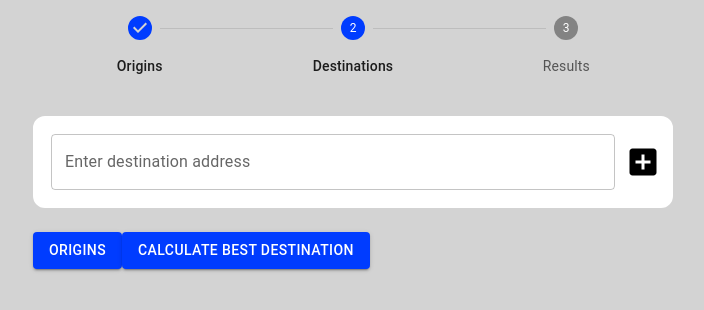
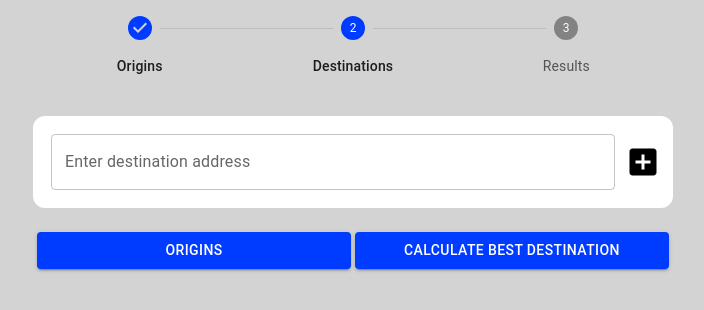
Before and after one commit to HJain01/SnailTrail, a React (Create React App) app: page /destinations in a window 1280 px wide. Shown: the top 310 px of the page, without its empty margins (287-991 px from the left). Built offline with nearby package versions, Linux system fonts and the light colour scheme.

Commit message:
moving shared css into global css file

```diff
--- a/src/global.css
+++ b/src/global.css
@@ -1,3 +1,15 @@
+body {
+    background-color: lightgray;
+    margin: 2vh 2vw;
+}
+
+.flex {
+    display: flex;
+    flex-direction: column;
+    max-width: 40rem;
+    margin: auto;
+}
+
 .validation-error {
     color: #ff0000;
     margin-bottom: 0;
--- a/src/pages/Destinations.css
+++ b/src/pages/Destinations.css
@@ -1,11 +1,8 @@
-body {
-    background-color: lightgray;
-    margin: 2vh 2vw;
+.navigate-buttons-div {
+    display: flex;
+    justify-content: space-evenly;
 }
 
-.flex {
-    display: flex;
-    flex-direction: column;
-    max-width: 40rem;
-    margin: auto;
+.navigate-button {
+    width: 49%;
 }
```
Also changed, not shown: src/pages/Origins.css (deleted, +0 -11 lines).
